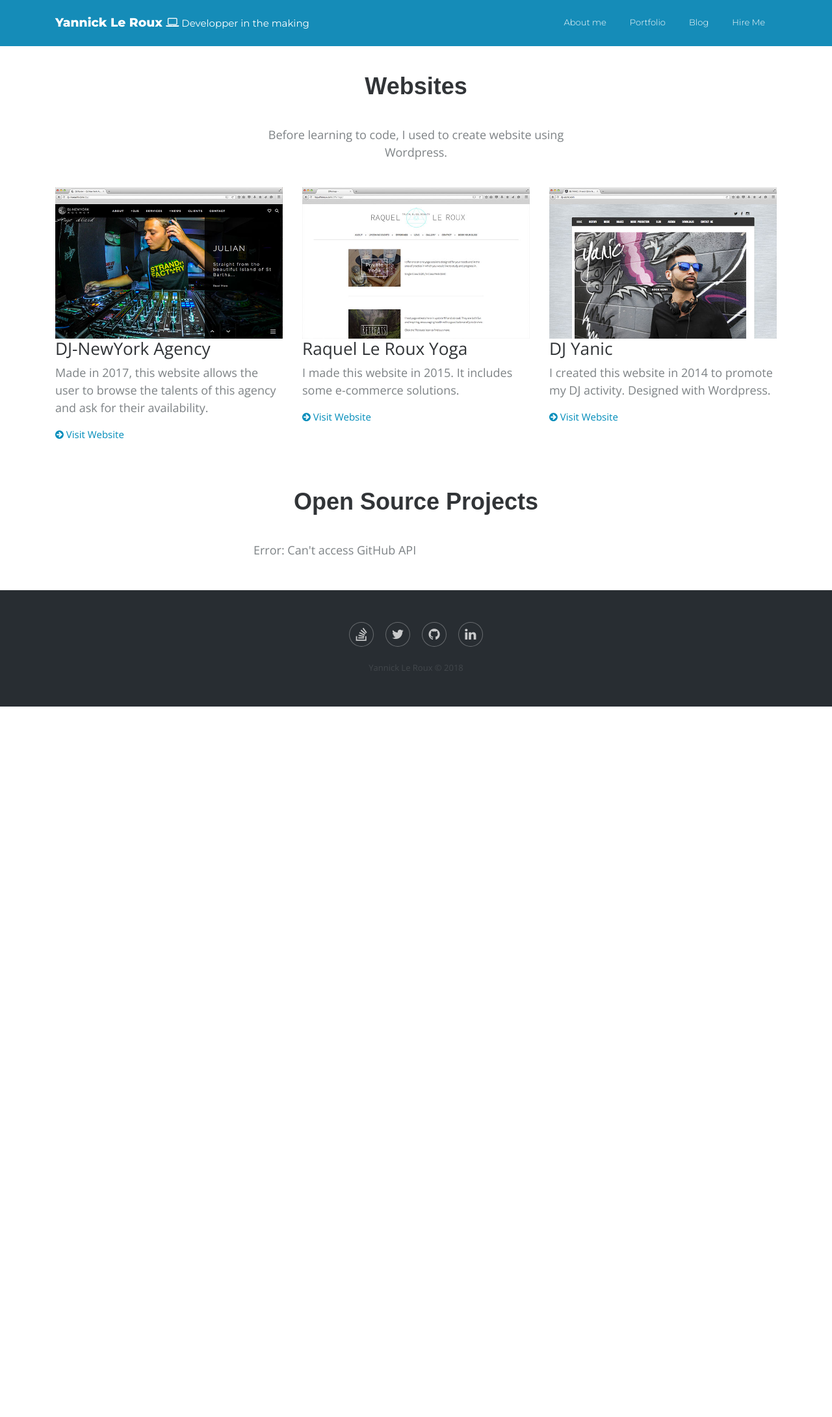
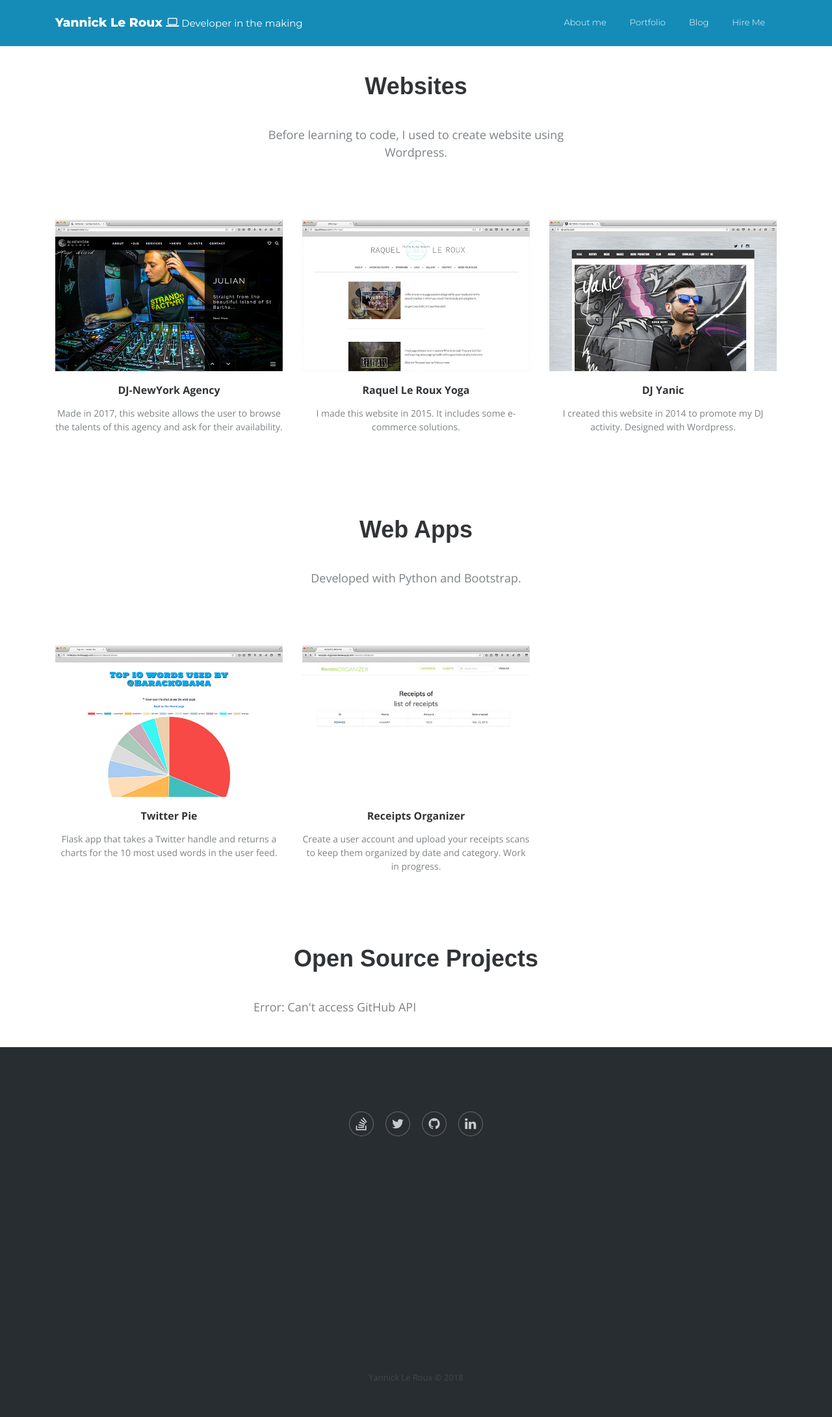
Before and after one commit to YannickLeRoux/my-portfolio, a Django app: page /portfolio/ in a window 1280 px wide. Shown: the whole page at 65% size. Before the commit the page ends 1087 px from the top, so only its background shows below. Run offline with Django 3.2, Linux system fonts and the light colour scheme; data that the repository does not hold is empty; some libraries are stand-ins or nearby versions; some web fonts are replaced.

Commit message:
Added content in portfolio. Hover on img

```diff
--- a/static/css/Article-List.css
+++ b/static/css/Article-List.css
@@ -67,6 +67,10 @@
   text-decoration:none;
 }
 
-.article-list .item .action:hover {
+.item .action:hover {
   opacity:1;
 }
+
+.item img:hover {
+  opacity:0.5;
+}
--- a/static/css/Lightbox-Gallery.css
+++ b/static/css/Lightbox-Gallery.css
@@ -39,3 +39,51 @@
 .photo-gallery .item {
   padding-bottom:30px;
 }
+
+.photo-gallery .articles {
+  padding-bottom:40px;
+}
+
+.photo-gallery .item {
+  padding-top:50px;
+  min-height:425px;
+  text-align:center;
+}
+
+.photo-gallery .item .name {
+  font-weight:bold;
+  font-size:16px;
+  margin-top:20px;
+  color:inherit;
+}
+
+.photo-gallery .item .description {
+  font-size:14px;
+  margin-top:15px;
+  margin-bottom:0;
+}
+
+.photo-gallery .item .action {
+  font-size:24px;
+  width:24px;
+  margin:22px auto 0;
+  line-height:1;
+  display:block;
+  color:#4f86c3;
+  opacity:0.85;
+  transition:opacity 0.2s;
+  text-decoration:none;
+}
+
+.item .action:hover {
+  opacity:1;
+}
+
+.item img {
+	transition: all .2s ease-in-out;
+}
+
+.item img:hover {
+  opacity:0.5;
+	transform: scale(1.1);
+}
--- a/templates/portfolio/base.html
+++ b/templates/portfolio/base.html
@@ -13,14 +13,13 @@
     <link rel="stylesheet" href="https://fonts.googleapis.com/css?family=Muli">
     <link rel="stylesheet" href="{% static "css/Contact-Form-Clean.css" %}">
     <link rel="stylesheet" href="https://cdnjs.cloudflare.com/ajax/libs/lightbox2/2.8.2/css/lightbox.min.css">
-    <link rel="stylesheet" href="{% static "css/Lightbox-Gallery.css" %}">
     <link rel="stylesheet" href="{% static "css/Navigation-Clean.css" %}">
     <link rel="stylesheet" href="{% static "css/Paralax-Hero-Banner.css" %}">
     <link rel="stylesheet" href="{% static "css/vim.css" %}">
-    <link rel="stylesheet" href="{% static "css/Team-Boxed.css" %}">
     <link rel="stylesheet" href="{% static "css/Footer-Dark.css" %}">
+    <link rel="stylesheet" href="{% static "css/Lightbox-Gallery.css" %}">
     <link rel="stylesheet" href="{% static "fonts/font-awesome.min.css" %}">
-    <link rel="stylesheet" href="{% static "css/Article-List.css" %}">
+	  {% block addstyle %} {% endblock addstyle %}
     <link rel="stylesheet" href="{% static "css/styles.css" %}">
 </head>
 
@@ -29,7 +28,7 @@
     <div class="page"></div>
     <div>
         <nav class="navbar navbar-light navbar-expand-md navigation-clean">
-					<div class="container"><a class="navbar-brand" href="{% url 'portfolio:home' %}">Yannick Le Roux  <i class="fa fa-laptop"></i><small>    Developper in the making</small></a><button class="navbar-toggler" data-toggle="collapse" data-target="#navcol-1"><span class="sr-only">Toggle navigation</span><span class="navbar-toggler-icon"></span></button>
+					<div class="container"><a class="navbar-brand" href="{% url 'portfolio:home' %}">Yannick Le Roux  <i class="fa fa-laptop"></i><small>    Developer in the making</small></a><button class="navbar-toggler" data-toggle="collapse" data-target="#navcol-1"><span class="sr-only">Toggle navigation</span><span class="navbar-toggler-icon"></span></button>
                 <div class="collapse navbar-collapse"
                     id="navcol-1">
                     <ul class="nav navbar-nav ml-auto">
--- a/templates/portfolio/blog.html
+++ b/templates/portfolio/blog.html
@@ -22,7 +22,7 @@
     <div class="container">
       <hr>
 
-      <div>{{ post.text|markdown|safe|truncatewords:20 }}</div>
+      <div>{{ post.text|markdown|safe|truncatewords:30 }}</div>
 			<a class="text-mute text-right" href="{% url 'blog:post' post.slug %}" >Read more...</a>
     </div>
   </div>
--- a/templates/portfolio/index.html
+++ b/templates/portfolio/index.html
@@ -6,7 +6,7 @@
    <div class="jumbotron hero-technology">
         <div class="container home-title-container">
             <h1 class="homepage-title">Welcome,</h1>
-            <h1 class="homepage-title">I am a Web Developper</h1>
+            <h1 class="homepage-title">I am a Web Developer</h1>
             <h1 class="homepage-title">from New York City</h1>
         </div>
 				<p><a class="btn btn-primary btn-lg hero-button" role="button" href="{% url 'portfolio:about' %}">Learn more</a></p>
@@ -17,10 +17,10 @@
 				<p><em>Made with my favorite Web framework: Django</em></p>
 			</div>
 			<div class="text-center">
-        <i class="fa fa-laptop fa-5x mb-3"></i>
+        <i class="fa fa-laptop fa-5x mb-3" style="color:#292D32;"></i>
 			</div>
         <p class="text-center">Hi! I am Yannick Le Roux, <strong>Software</strong> and <strong>Web</strong> developper <em>in the making</em>.</p>
-        <p class="text-center">I use <strong>Python</strong> to build the back-end of my web projects,<strong>HTML</strong>,<strong>CSS</strong>, <strong>Javascript</strong> and <strong>Bootsrap</strong> for the Front End. </p>
+        <p class="text-center">I use <strong>Python</strong> to build the back-end of my web projects,<strong>HTML</strong>,<strong>CSS</strong>, <strong>Javascript</strong> and <strong>Bootstrap</strong> for the Front End. </p>
 				<p>I like to make any kind of applications that could make your life easier or, very humbly, make the world a better place. :)</p>
     </div>
 
--- a/templates/portfolio/portfolio.html
+++ b/templates/portfolio/portfolio.html
@@ -14,19 +14,38 @@
                 <div class="col-sm-6 col-md-4 item"><a href="https://dj-newyork.com"><img
                     class="img-fluid" src="{% static "img/djnewyork.jpg" %}"></a>
                     <h3 class="name">DJ-NewYork Agency</h3>
-										<p class="description">Made in 2017, this website allows the user to browse the talents of this agency and ask for their availability.</p><a href="https://dj-newyork.com" class="action"><i class="fa fa-arrow-circle-right"></i> Visit Website</a></div>
+										<p class="description">Made in 2017, this website allows the user to browse the talents of this agency and ask for their availability.</p></div>
                 <div
-                    class="col-sm-6 col-md-4 item"><a href="#"><img
+                    class="col-sm-6 col-md-4 item"><a href="https://raquelleroux.com"><img
                       class="img-fluid" src="{% static "img/raquelleroux.jpg" %}"></a>
                     <h3 class="name">Raquel Le Roux Yoga</h3>
-                    <p class="description">I made this website in 2015. It includes some e-commerce solutions.</p><a href="https://raquelleroux.com" class="action"><i class="fa fa-arrow-circle-right"></i> Visit Website</a></div>
+                    <p class="description">I made this website in 2015. It includes some e-commerce solutions.</p></div>
             <div
-                class="col-sm-6 col-md-4 item"><a href="#"><img
+                class="col-sm-6 col-md-4 item"><a href="https://dj-yanic.com"><img
                   class="img-fluid" src="{% static "img/djyanic.jpg" %}"></a>
                 <h3 class="name">DJ Yanic</h3>
-                <p class="description">I created this website in 2014 to promote my DJ activity. Designed with Wordpress.</p><a href="https://dj-yanic.com" class="action"><i class="fa fa-arrow-circle-right"></i> Visit Website</a></div>
+                <p class="description">I created this website in 2014 to promote my DJ activity. Designed with Wordpress.</p></div>
             </div>
         </div>
+</div>
+
+<div class="photo-gallery">
+        <div class="container">
+            <div class="intro">
+                <h2 class="text-center">Web Apps</h2>
+                <p class="text-center">Developed with Python and Bootstrap.</p>
+            </div>
+            <div class="row articles">
+                <div class="col-sm-6 col-md-4 item"><a href="https://twitterpie.herokuapp.com/"><img
+                    class="img-fluid" src="{% static "img/twitterpie.jpg" %}"></a>
+                    <h3 class="name">Twitter Pie</h3>
+										<p class="description">Flask app that takes a Twitter handle and returns a charts for the 10 most used words in the user feed.</p></div>
+                <div
+                    class="col-sm-6 col-md-4 item"><a href="http://receipts-organizer.herokuapp.com/"><img
+                      class="img-fluid" src="{% static "img/receiptsorganizer.jpg" %}"></a>
+                    <h3 class="name">Receipts Organizer</h3>
+                    <p class="description">Create a user account and upload your receipts scans to keep them organized by date and category. Work in progress.</p></div>
+                   </div>
 </div>
 
 
```
Also changed, not shown: templates/portfolio/about.html (+32 -24 lines), static/img/receiptsorganizer.jpg (added).
